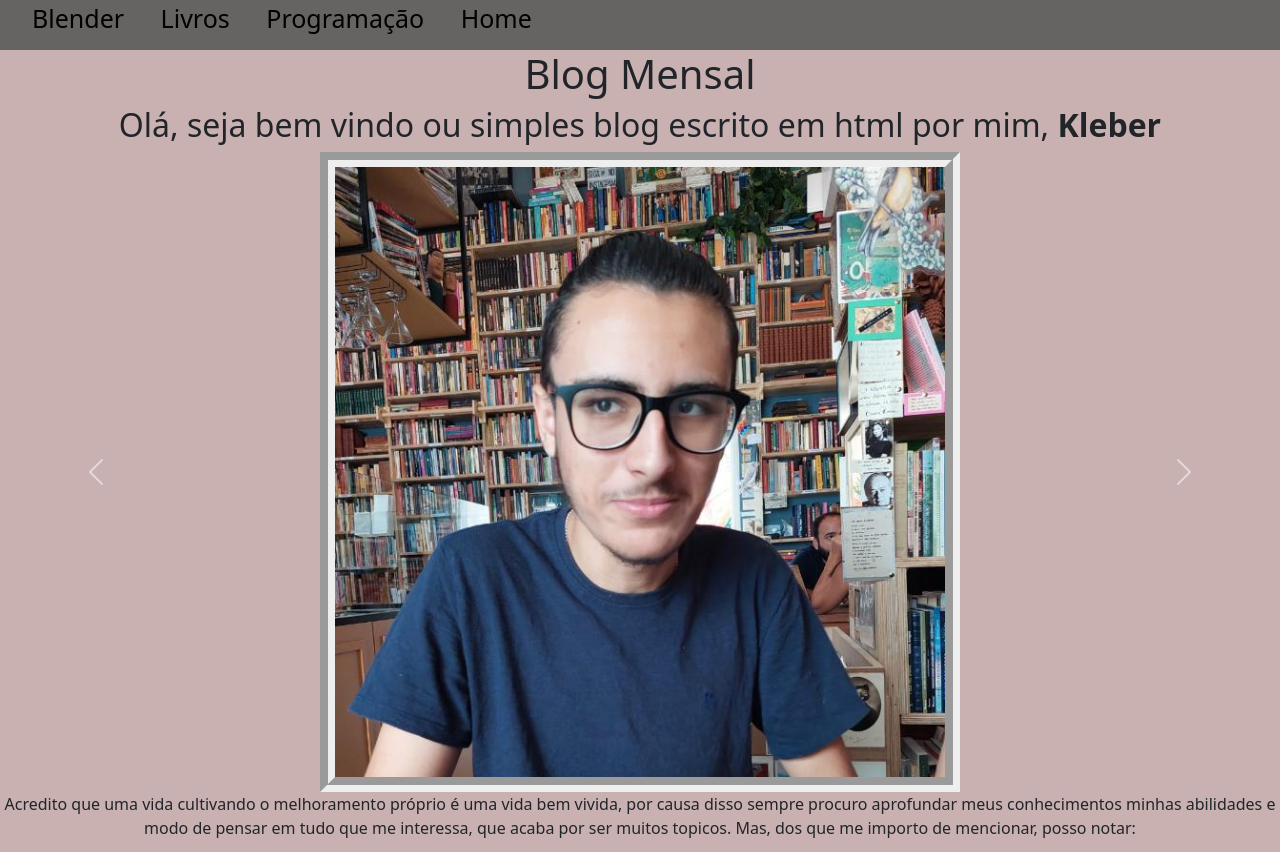
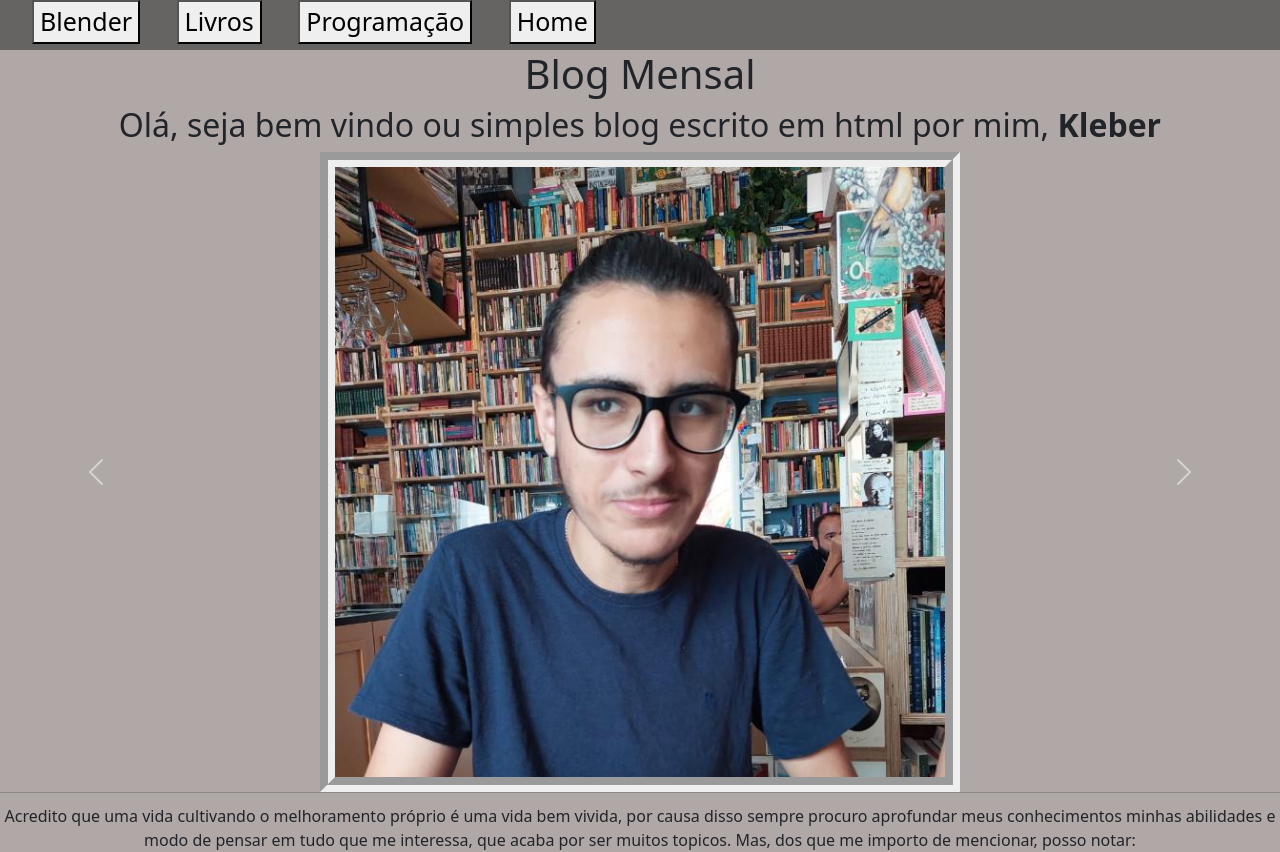
Before and after one commit to Kleberapenas/HTML-Blog, a plain HTML site: page index.html in a window 1280 px wide. Drawn offline with nearby package versions, Linux system fonts and the light colour scheme.

Commit message:
css improvements

```diff
--- a/index.html
+++ b/index.html
@@ -6,14 +6,15 @@
     <link href="https://cdn.jsdelivr.net/npm/bootstrap@5.3.3/dist/css/bootstrap.min.css" rel="stylesheet" integrity="sha384-QWTKZyjpPEjISv5WaRU9OFeRpok6YctnYmDr5pNlyT2bRjXh0JMhjY6hW+ALEwIH" crossorigin="anonymous">
     <link rel="stylesheet" href="styles.css" type="text/css">
     <title>Blog</title>
+    <link rel="icon" href="images/oculos.ico"  type="image\x-icon">
 </head>
 <body>
     <div class="head-list">
         <ul class="menu">
-            <li><a href="blender.html">Blender</a></li>
-            <li><a href="books.html">Livros</a></li>
-            <li><a href="programming.html">Programação</a></li>
-            <li><a href="index.html">Home</a></li>
+            <li><button><a href="blender.html">Blender</a></button></li>
+            <li><button><a href="books.html">Livros</a></button></li>
+            <li><button><a href="programming.html">Programação</a></button></li>
+            <li><button><a href="index.html">Home</a></button></li>
         </ul>
     </div>
         <h1>Blog Mensal</h1>
@@ -38,7 +39,7 @@
                     <span class="visually-hidden">Next</span>
                 </button>
         </div>
-        Acredito que uma vida cultivando o melhoramento próprio é uma vida bem vivida, por causa disso sempre procuro aprofundar meus conhecimentos
+        <hr id="descr">Acredito que uma vida cultivando o melhoramento próprio é uma vida bem vivida, por causa disso sempre procuro aprofundar meus conhecimentos
         minhas abilidades e modo de pensar em tudo que me interessa, que acaba por ser muitos topicos. Mas, dos que me importo de mencionar, posso notar:
 </body>
 </html>
--- a/styles.css
+++ b/styles.css
@@ -1,6 +1,6 @@
 body {
     text-align: center;
-    background: rgba(199, 174, 174, 0.957);
+    background: rgba(173, 164, 164, 0.957);
 }
 
 h1 {
@@ -9,6 +9,7 @@ h1 {
 
 li {
     display: inline;
+
 }
 
 .wrap {
@@ -60,6 +61,10 @@ a {
     text-decoration: none;
 }
 
+a:hover {
+    transform: scale(1.2);
+}
+
 p {
     white-space: pre;
 }
@@ -73,3 +78,9 @@ p {
     height: 50px;
     background-color: rgb(102, 99, 99);
 }
+
+#descr{
+    margin:auto;
+    width: auto;
+    background: none;
+}
```
Also changed, not shown: images/oculos.ico (added).
